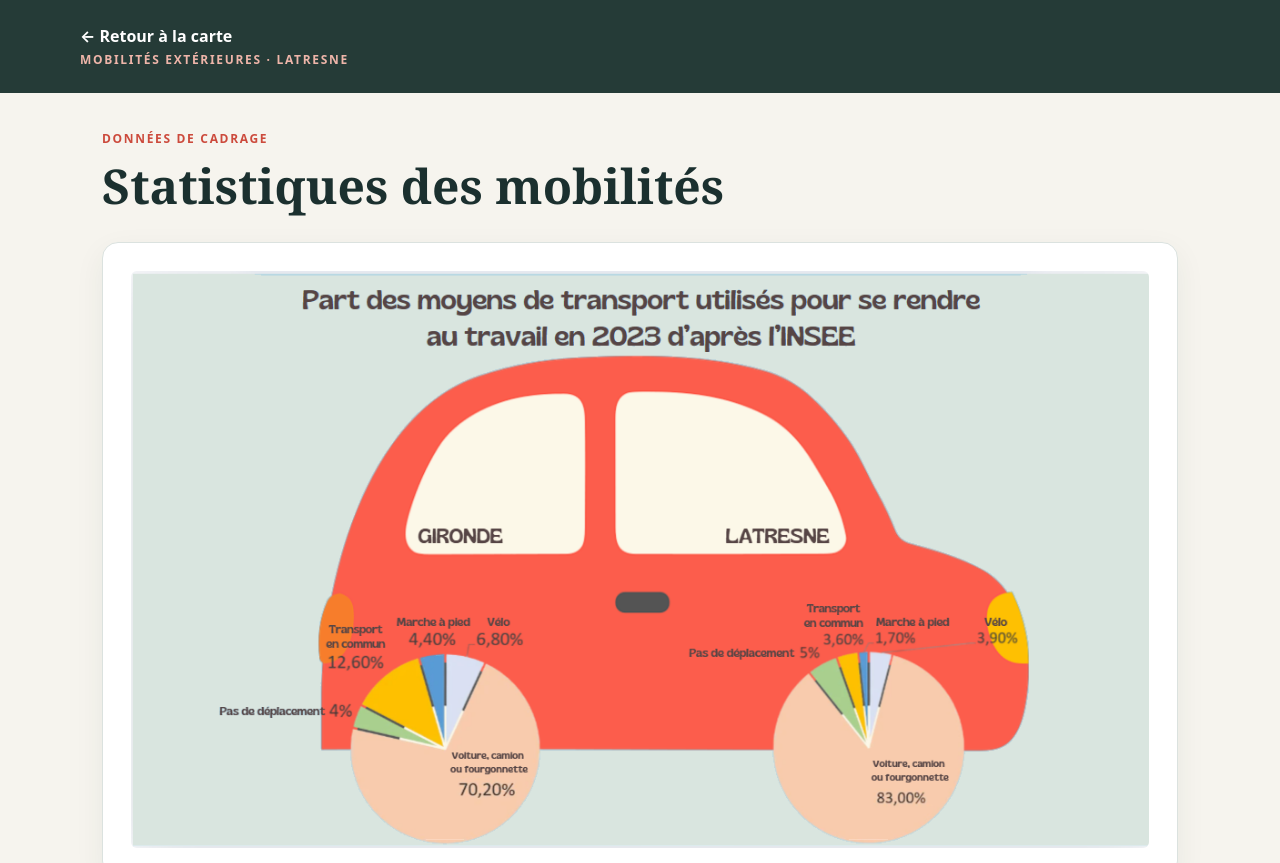
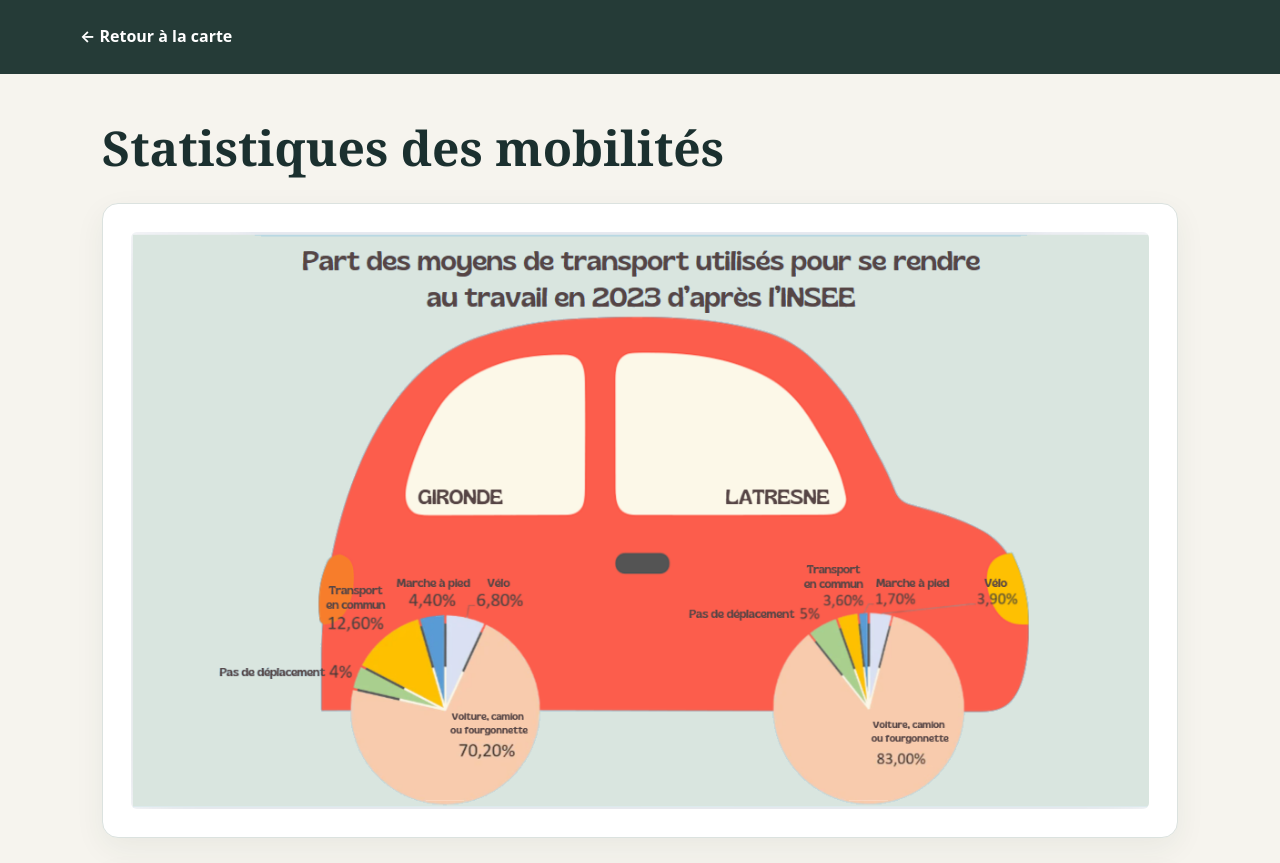
Before and after one commit to robinthurin0212-design/robinthurin0212-design.github.io, a plain HTML site: page carte-latresne/statistiques.html in a window 1280 px wide. Shown: the top 863 px of the page. Drawn offline with Linux system fonts and the light colour scheme.

Commit message:
Conserve uniquement le titre principal

```diff
--- a/carte-latresne/statistiques.html
+++ b/carte-latresne/statistiques.html
@@ -2,8 +2,8 @@
 <html lang="fr"><head><meta charset="utf-8"><meta name="viewport" content="width=device-width, initial-scale=1"><title>Statistiques des mobilités · Latresne</title><style>
 *{box-sizing:border-box}body{margin:0;background:#f6f4ee;color:#1b302f;font:16px/1.6 system-ui,-apple-system,sans-serif}
 header{background:#253b37;color:#fff;padding:24px max(24px,calc((100vw - 1120px)/2));}header a{color:#fff;text-decoration:none;font-weight:700}main{max-width:1120px;margin:auto;padding:36px 22px 64px}h1{font:700 clamp(30px,5vw,48px)/1.08 Georgia,serif;margin:12px 0}h2{font:700 clamp(24px,3vw,32px)/1.15 Georgia,serif;margin:0 0 12px}.eyebrow{font-size:12px;letter-spacing:.14em;text-transform:uppercase;font-weight:800;color:#cc4a3c}header .eyebrow{color:#eeb5a9} .lead{max-width:760px;color:#556461}.card{margin:30px 0 0;background:#fff;border:1px solid #dbe2df;border-radius:16px;padding:clamp(16px,3vw,28px);box-shadow:0 10px 30px #203e3510}.card p{color:#50615d}.card img{display:block;width:100%;height:auto;border-radius:6px}.caption{font-size:14px;color:#536460}.source{font-size:13px;color:#687975}a:focus-visible{outline:3px solid #cf4438;outline-offset:4px}a.image-link{display:block}
-</style></head><body><header><a href="./index.html">← Retour à la carte</a><div class="eyebrow">Mobilités extérieures · Latresne</div></header>
-<main><div class="eyebrow">Données de cadrage</div><h1>Statistiques des mobilités</h1>
+</style></head><body><header><a href="./index.html">← Retour à la carte</a></header>
+<main><h1>Statistiques des mobilités</h1>
 <article class="card"><a class="image-link" href="./assets/statistiques-modes-travail.png"><img src="./assets/statistiques-modes-travail.png" alt="Comparaison des modes de transport pour aller au travail en 2023 à Latresne et en Gironde : voiture 83 % contre 70,2 %, transports en commun 3,6 % contre 12,6 %, marche 1,7 % contre 4,4 %, vélo 3,9 % contre 6,8 %, sans déplacement 5 % contre 4 %."></a></article>
 <article class="card"><a class="image-link" href="./assets/statistiques-lieu-travail.png"><img src="./assets/statistiques-lieu-travail.png" alt="Lieu de travail des actifs occupés de 15 ans ou plus : 19,5 % dans leur commune de résidence et 80,5 % dans une autre commune."></a></article></main><script>
 /* Recolorie uniquement le fond uni des visuels ; les textes, diagrammes,
```
